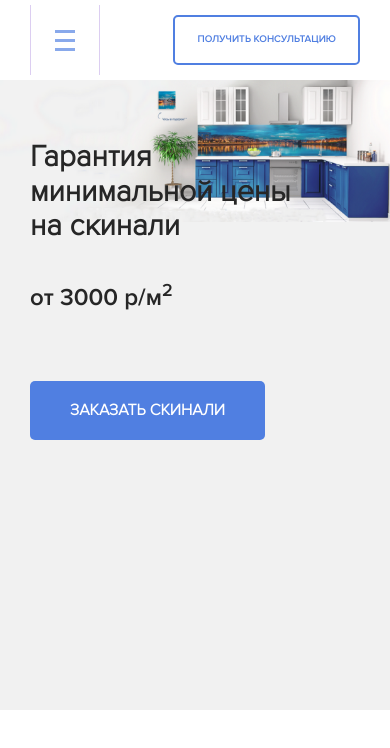
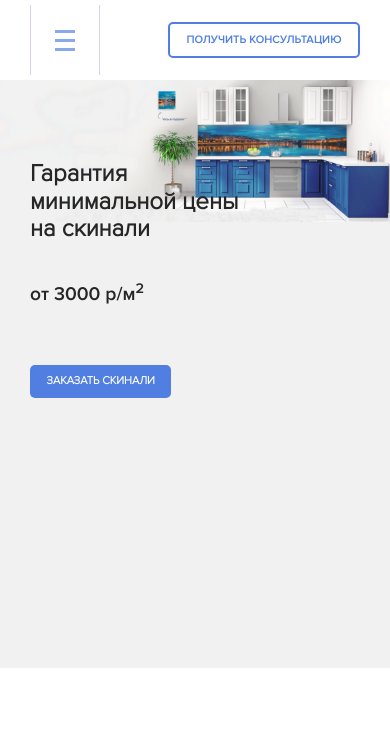
Before and after one commit to ivanovart2019/skinali201020, a plain HTML site: page index.html in a window 390 px wide. Drawn offline with Linux system fonts and the light colour scheme.

Commit message:
6:59-адаптация страницы

```diff
--- a/scss/_interface.scss
+++ b/scss/_interface.scss
@@ -4,9 +4,10 @@ body {
 }
 .button-o {
   border: 2px solid $primary;
-  padding: 17px 22px;
+  //padding: 17px 22px;
+  padding: 1.2% 3%;
   text-transform: uppercase;
-  font-size: 14px;
+  font-size: 1em;
   @include bold;
   background-color: #fff;
   border-radius: 5px;
@@ -15,7 +16,9 @@ body {
 .button {
   border: none;
   text-transform: uppercase;
-  padding: 20px 40px;
+  //padding: 20px 40px;
+  font-size: 1em;
+  padding: 1.2% 3%;
   background-color: $primary;
   color: #fff;
   font-weight: bold;
@@ -24,6 +27,11 @@ body {
 
 @media (max-width: 600px) {
   .navbar_button {
-    font-size: 10px;
+    font-size: 0.7em;
+    padding: 3% 5%;
+  }
+  .button {
+    font-size: 0.7em;
+    padding: 3% 5%;
   }
 }
--- a/scss/blocks/_hero.scss
+++ b/scss/blocks/_hero.scss
@@ -7,13 +7,13 @@
   padding-bottom: 270px;
 
   &_title {
-    font-size: 30px;
-    margin-bottom: 40px;
+    font-size: 1.5em;
+    margin: 40px 0 40px 0;
   }
   &_subtitle {
     display: block;
-    font-size: 24px;
+    font-size: 1.2em;
     @include bold;
-    margin-bottom: 70px;
+    margin-bottom: 60px;
   }
 }
```
Also changed, not shown: css/style.css, 1 other file.
